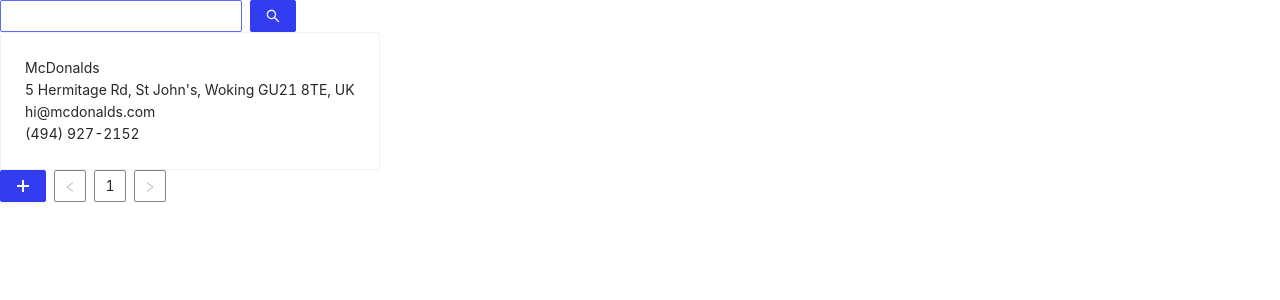
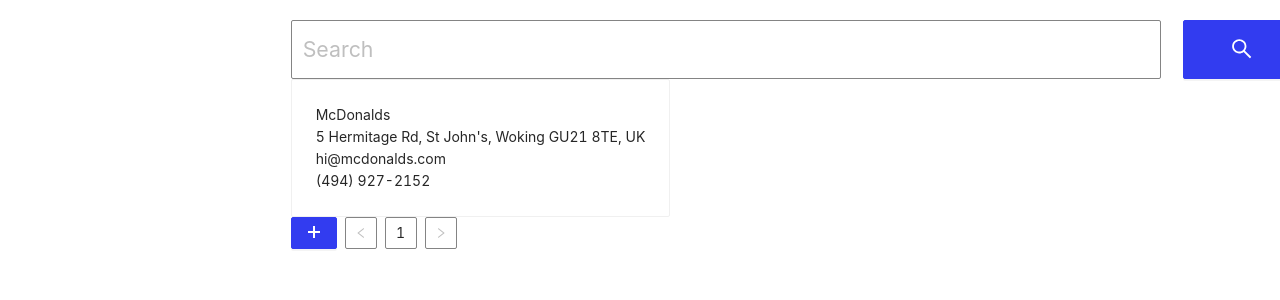
Before and after one commit to mainarthur/restaurant-management-fe, a React (Vite) app: page / in a window 1280 px wide. Shown: the top 300 px of the page. Built offline with nearby package versions, Linux system fonts and the light colour scheme.

Commit message:
feat: basic components setup

```diff
--- a/src/App.css
+++ /dev/null
@@ -1,4 +0,0 @@
-.App {
-  display: flex;
-  flex-direction: column;
-}
--- a/src/App.tsx
+++ b/src/App.tsx
@@ -1,19 +1,12 @@
-import { useState } from "react";
-import { Button, Card, Input, Pagination, Space, Typography } from "antd";
-import { SearchOutlined, PlusOutlined } from "@ant-design/icons";
-import "./App.css";
+import { Button, Card, Pagination, Space, Typography } from "antd";
+import styled from "@emotion/styled";
+import { PlusOutlined } from "@ant-design/icons";
+import { SearchBar } from "./components/SearchBar/SearchBar.js";
 
-function App() {
-  const [count, setCount] = useState(0);
-
+const App = () => {
   return (
-    <div className="App">
-      <Space>
-        <Input />
-        <Button type="primary">
-          <SearchOutlined />
-        </Button>
-      </Space>
+    <AppContainer>
+      <SearchBar />
       <Space>
         <Card>
           <Typography>McDonalds</Typography>
@@ -30,8 +23,16 @@ function App() {
         </Button>
         <Pagination />
       </Space>
-    </div>
+    </AppContainer>
   );
-}
+};
+
+const AppContainer = styled.div`
+  display: flex;
+  flex-direction: column;
+  margin-top: 15pt;
+  margin-left: 218pt;
+  margin-right: 218pt;
+`;
 
 export default App;
--- /dev/null
+++ b/src/components/Footer/Footer.tsx
@@ -0,0 +1 @@
+export const Footer = () => {};
--- /dev/null
+++ b/src/components/Footer/index.ts
@@ -0,0 +1 @@
+export { Footer as default } from "./Footer";
--- /dev/null
+++ b/src/components/Restaurant/Restaurant.tsx
@@ -0,0 +1 @@
+export const Restaurant = () => {};
--- /dev/null
+++ b/src/components/Restaurant/index.ts
@@ -0,0 +1 @@
+export { Restaurant as default } from "./Restaurant";
--- /dev/null
+++ b/src/components/RestaurantsList/RestaurantsList.tsx
@@ -0,0 +1 @@
+export const RestaurantsList = () => {};
--- /dev/null
+++ b/src/components/RestaurantsList/index.ts
@@ -0,0 +1 @@
+export { RestaurantsList as default } from "./RestaurantsList";
--- /dev/null
+++ b/src/components/SearchBar/SearchBar.tsx
@@ -0,0 +1,30 @@
+import styled from "@emotion/styled";
+import { useState } from "react";
+import { Button, Input, Space } from "antd";
+import { SearchOutlined, PlusOutlined } from "@ant-design/icons";
+
+export const SearchBar = () => {
+  const [searchTerm, setSearchTerm] = useState("");
+  return (
+    <Space>
+      <SearchInput placeholder="Search" />
+      <SearchButton type="primary">
+        <SearchOutlined />
+      </SearchButton>
+    </Space>
+  );
+};
+
+const SearchInput = styled(Input)`
+  width: 653pt;
+  height: 44pt;
+  font-size: 16pt;
+  margin-right: 5pt;
+`;
+
+const SearchButton = styled(Button)`
+  width: 88pt;
+  height: 44pt;
+  font-size: 16pt;
+  margin-left: 5pt;
+`;
--- /dev/null
+++ b/src/components/SearchBar/index.ts
@@ -0,0 +1 @@
+export { SearchBar as default } from "./SearchBar";
```
Also changed, not shown: src/index.css (added).
